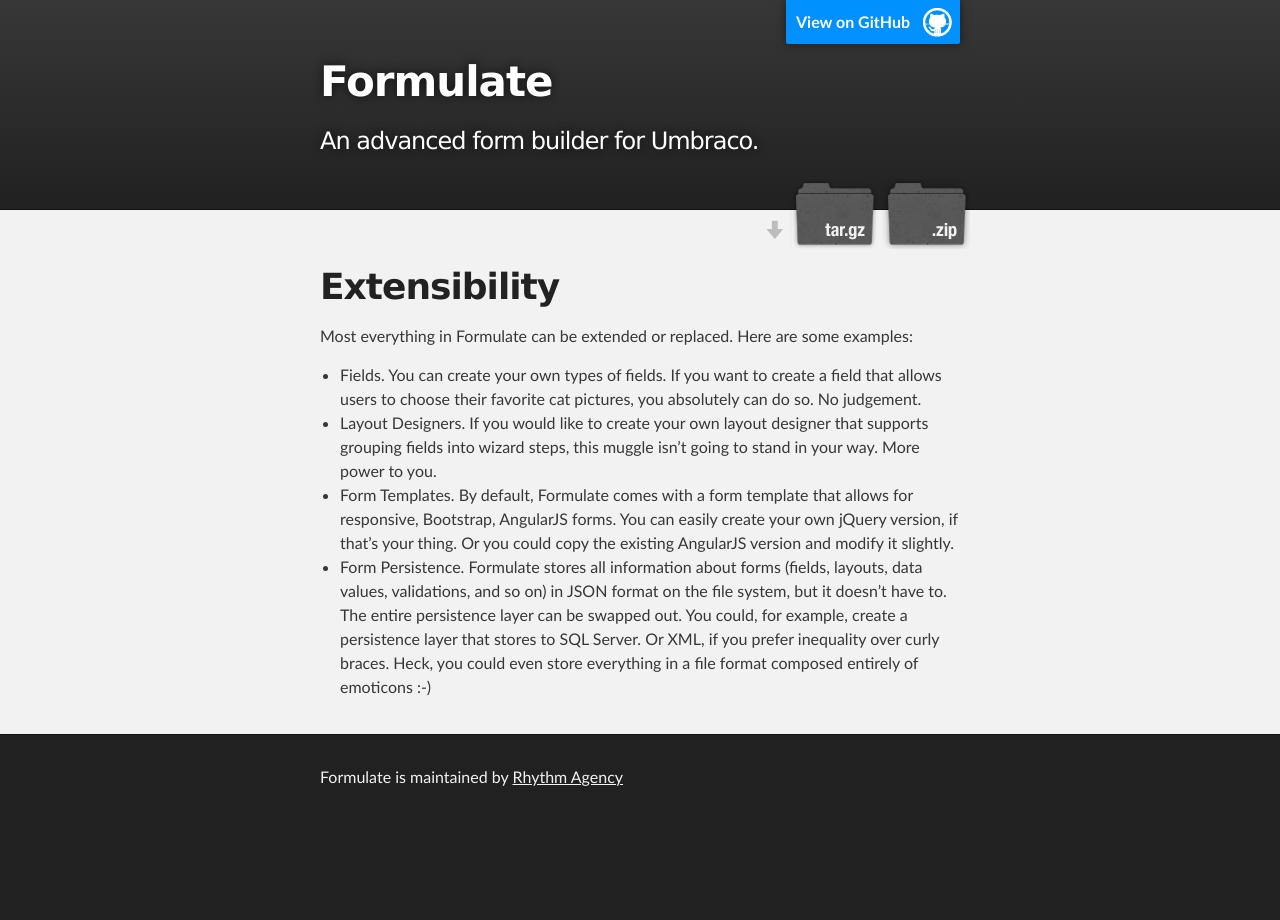
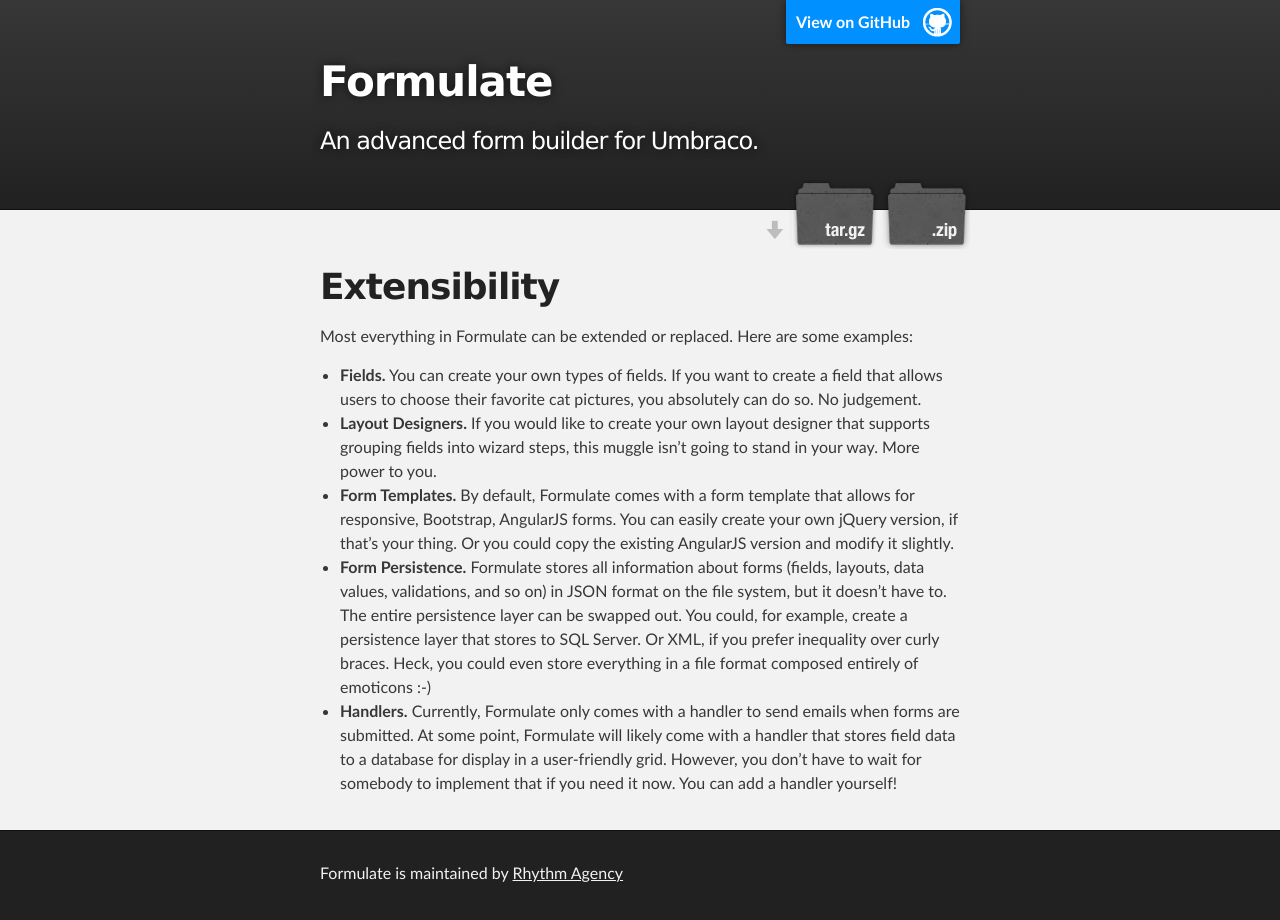
Before and after one commit to rhythmagency/formulate, a Jekyll site: the page built from extensibility.md, in a window 1280 px wide. Built offline with Jekyll 4.4.1, drawn with Linux system fonts in a browser that asks for light colours.

Commit message:
Added info about extending handlers. Added bold for list headers.

```diff
--- a/extensibility.md
+++ b/extensibility.md
@@ -6,7 +6,8 @@
 # Extensibility
 Most everything in Formulate can be extended or replaced. Here are some examples:
 
-* Fields. You can create your own types of fields. If you want to create a field that allows users to choose their favorite cat pictures, you absolutely can do so. No judgement.
-* Layout Designers. If you would like to create your own layout designer that supports grouping fields into wizard steps, this muggle isn't going to stand in your way. More power to you.
-* Form Templates. By default, Formulate comes with a form template that allows for responsive, Bootstrap, AngularJS forms. You can easily create your own jQuery version, if that's your thing. Or you could copy the existing AngularJS version and modify it slightly.
-* Form Persistence. Formulate stores all information about forms (fields, layouts, data values, validations, and so on) in JSON format on the file system, but it doesn't have to. The entire persistence layer can be swapped out. You could, for example, create a persistence layer that stores to SQL Server. Or XML, if you prefer inequality over curly braces. Heck, you could even store everything in a file format composed entirely of emoticons :-)
+* **Fields.** You can create your own types of fields. If you want to create a field that allows users to choose their favorite cat pictures, you absolutely can do so. No judgement.
+* **Layout Designers.** If you would like to create your own layout designer that supports grouping fields into wizard steps, this muggle isn't going to stand in your way. More power to you.
+* **Form Templates.** By default, Formulate comes with a form template that allows for responsive, Bootstrap, AngularJS forms. You can easily create your own jQuery version, if that's your thing. Or you could copy the existing AngularJS version and modify it slightly.
+* **Form Persistence.** Formulate stores all information about forms (fields, layouts, data values, validations, and so on) in JSON format on the file system, but it doesn't have to. The entire persistence layer can be swapped out. You could, for example, create a persistence layer that stores to SQL Server. Or XML, if you prefer inequality over curly braces. Heck, you could even store everything in a file format composed entirely of emoticons :-)
+* **Handlers.** Currently, Formulate only comes with a handler to send emails when forms are submitted. At some point, Formulate will likely come with a handler that stores field data to a database for display in a user-friendly grid. However, you don't have to wait for somebody to implement that if you need it now. You can add a handler yourself!
```
